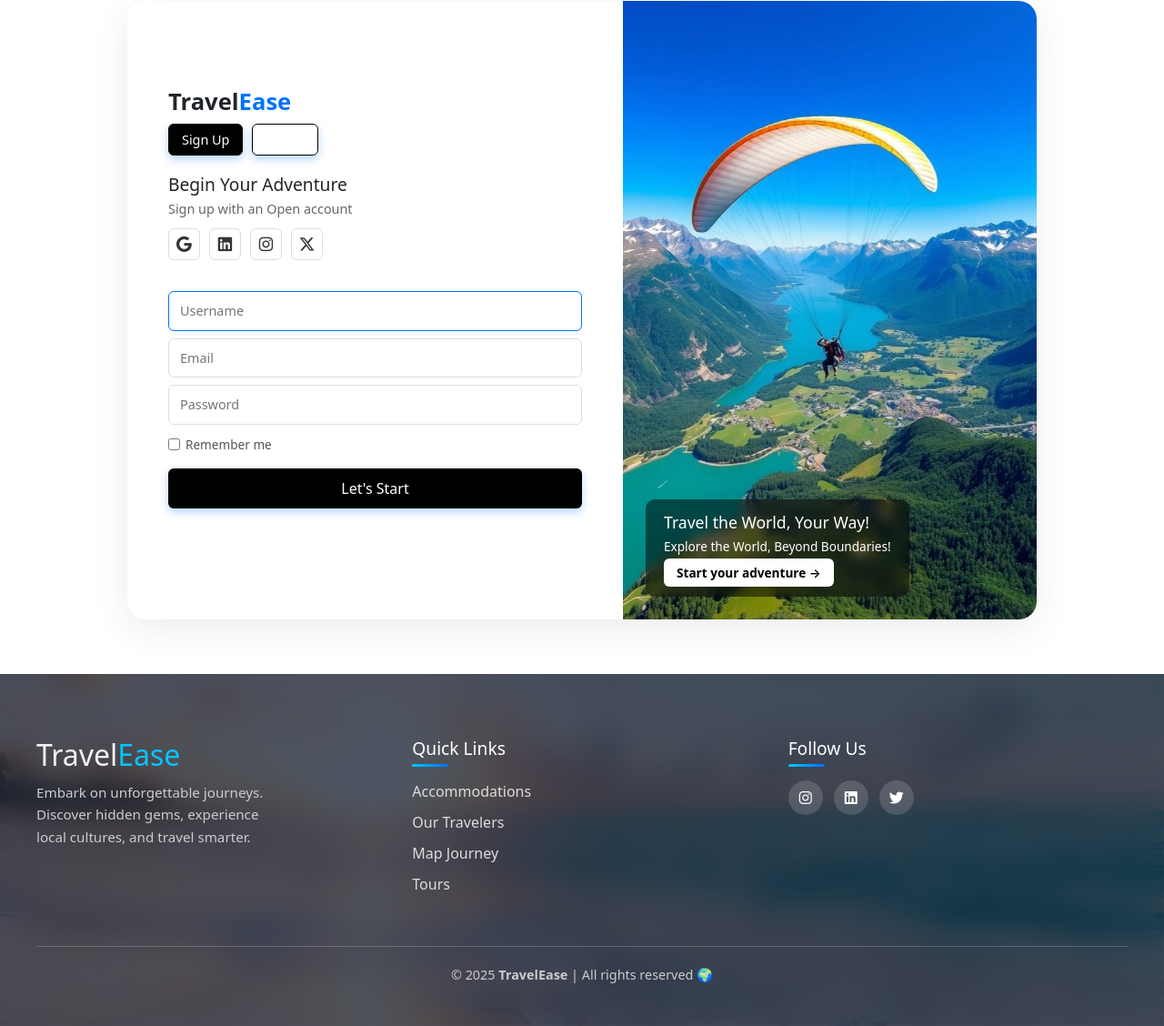
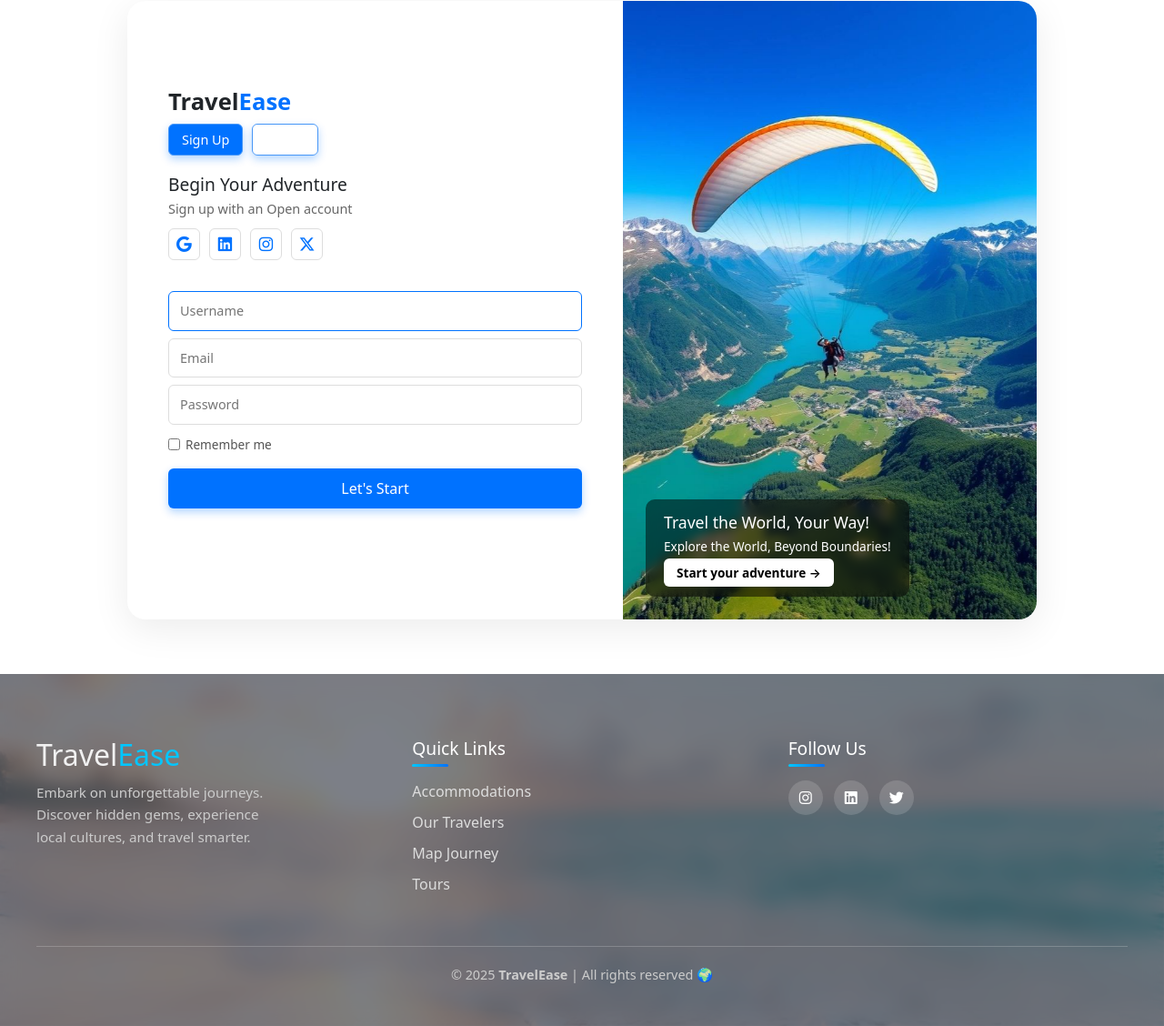
Before and after one commit to hananehmojadadi/TravelEase, a plain HTML site: page index.html in a window 1280 px wide. Shown: the part 5905-7033 px from the top of the page at 91% size. Drawn offline with nearby package versions, Linux system fonts and the light colour scheme.

Commit message:
Update project with latest changes

```diff
--- a/JavaScript/script.js
+++ b/JavaScript/script.js
@@ -324,9 +324,9 @@ document.addEventListener('DOMContentLoaded', () => {
       .popup { position: fixed; inset: 0; background: rgba(0,0,0,0.45); display:flex; align-items:center; justify-content:center; z-index:9999; }
       .popup.hidden { display: none; }
       .popup-content { background: #fff; border-radius:14px; padding:22px 26px; text-align:center; box-shadow:0 8px 30px rgba(0,0,0,0.18); min-width:260px; max-width:90%; }
-      .popup-content h3 { margin:0 0 8px 0; font-size:18px; color:#1f7a73; }
+      .popup-content h3 { margin:0 0 8px 0; font-size:18px; color:#0072ff; }
       .popup-content p { margin:0 0 12px 0; color:#333; font-size:14px; }
-      #popup-close { margin-top:8px; padding:8px 14px; border-radius:8px; border:0; background:#1f7a73; color:#fff; cursor:pointer; }
+      #popup-close { margin-top:8px; padding:8px 14px; border-radius:8px; border:0; background:#0072ff; color:#fff; cursor:pointer; }
       @media (max-width:420px){ .popup-content{ padding:18px; } }
     `;
     document.head.appendChild(styleEl);
--- a/css/style.css
+++ b/css/style.css
@@ -1466,7 +1466,7 @@ button:hover {
   height: 90vh;
   border-radius: 20px;
   overflow: hidden;
-  box-shadow: 0 10px 40px rgba(0, 0, 0, 0.08);
+  box-shadow: 0 10px 40px rgba(128, 202, 242, 0.08);
 }
 
 .travel-form-side {
@@ -1493,7 +1493,7 @@ button:hover {
 }
 
 .auth-switch button {
-  border: 1px solid #000;
+  border: 1px solid  #4897f7;
   background: transparent;
   padding: 6px 14px;
   border-radius: 6px;
@@ -1504,7 +1504,7 @@ button:hover {
 }
 
 .auth-switch .active {
-  background: #000;
+  background:  #0072ff;
   color: #fff;
 }
 
@@ -1534,13 +1534,13 @@ button:hover {
   justify-content: center;
   align-items: center;
   font-size: 1.1rem;
-  color: #333;
+  color:  #0072ff;
   text-decoration: none;
   transition: 0.3s;
 }
 
 .social-buttons a:hover {
-  background: #000;
+  background: #59a2f5;
   color: #fff;
 }
 
@@ -1581,7 +1581,7 @@ button:hover {
 .submit-btn {
   margin-top: 8px;
   padding: 10px;
-  background: #000;
+  background: #0072ff;
   color: #fff;
   border: none;
   border-radius: 6px;
@@ -1592,7 +1592,8 @@ button:hover {
 }
 
 .submit-btn:hover {
-  background: #0072ff;
+   background: #5eb4ff;
+
 }
 
 .travel-image-side {
@@ -1656,13 +1657,13 @@ button:hover {
   animation: popIn 0.3s ease;
 }
 .popup-content h3 {
-  color: #00a896;
+  color:  #0072ff;
   margin-bottom: 10px;
 }
 .popup-content button {
   margin-top: 15px;
   padding: 8px 18px;
-  background: #00a896;
+  background: #0072ff;
   color: #fff;
   border: none;
   border-radius: 8px;
@@ -1749,9 +1750,9 @@ button:hover {
 .footer-overlay {
   position: absolute;
   inset: 0;
-  background: rgba(10, 20, 40, 0.7);
-  backdrop-filter: blur(14px);
-  -webkit-backdrop-filter: blur(14px);
+  background: rgba(76, 82, 93, 0.7);
+  backdrop-filter: blur(10px);
+  -webkit-backdrop-filter: blur(10px);
   z-index: 1;
 }
 
```
